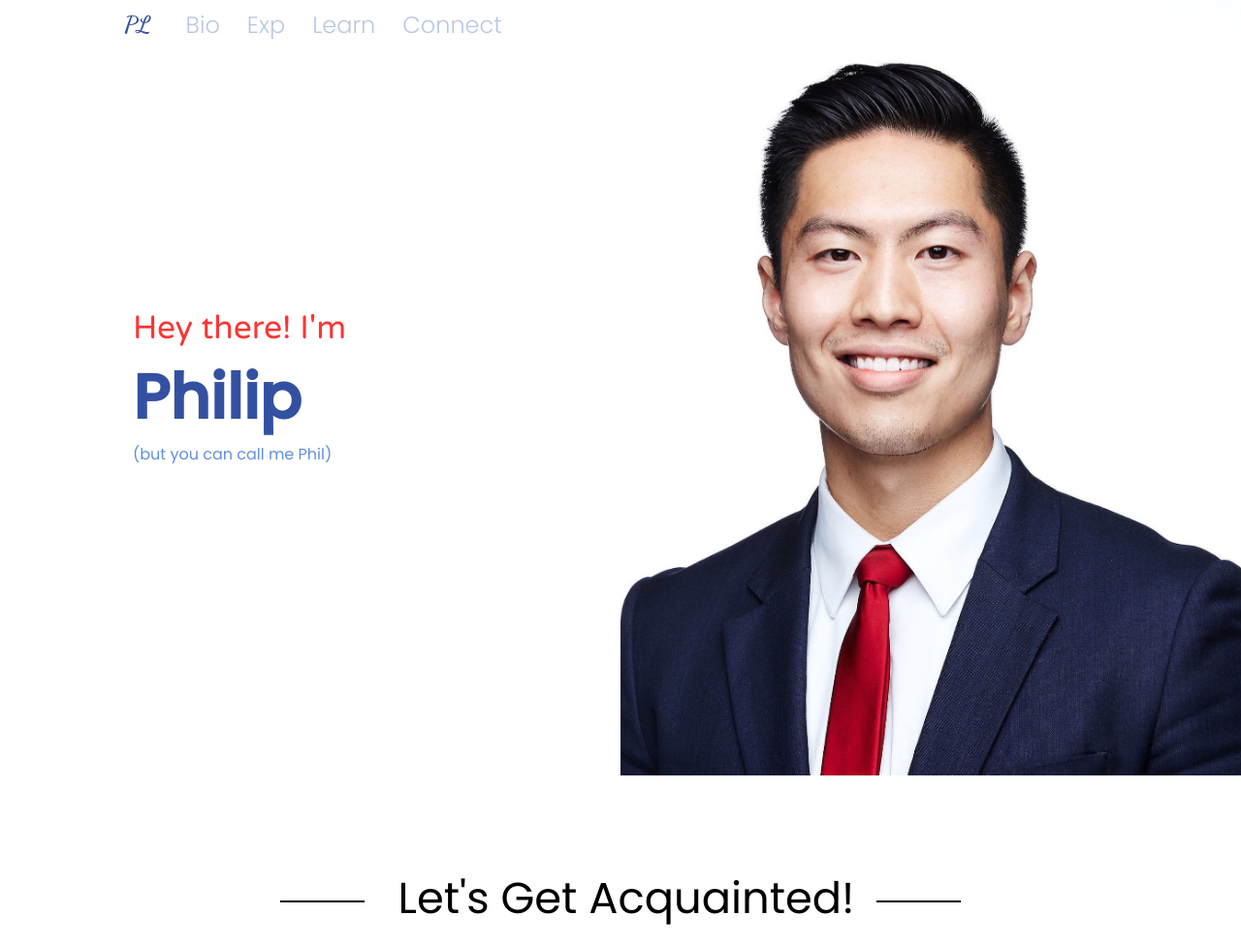
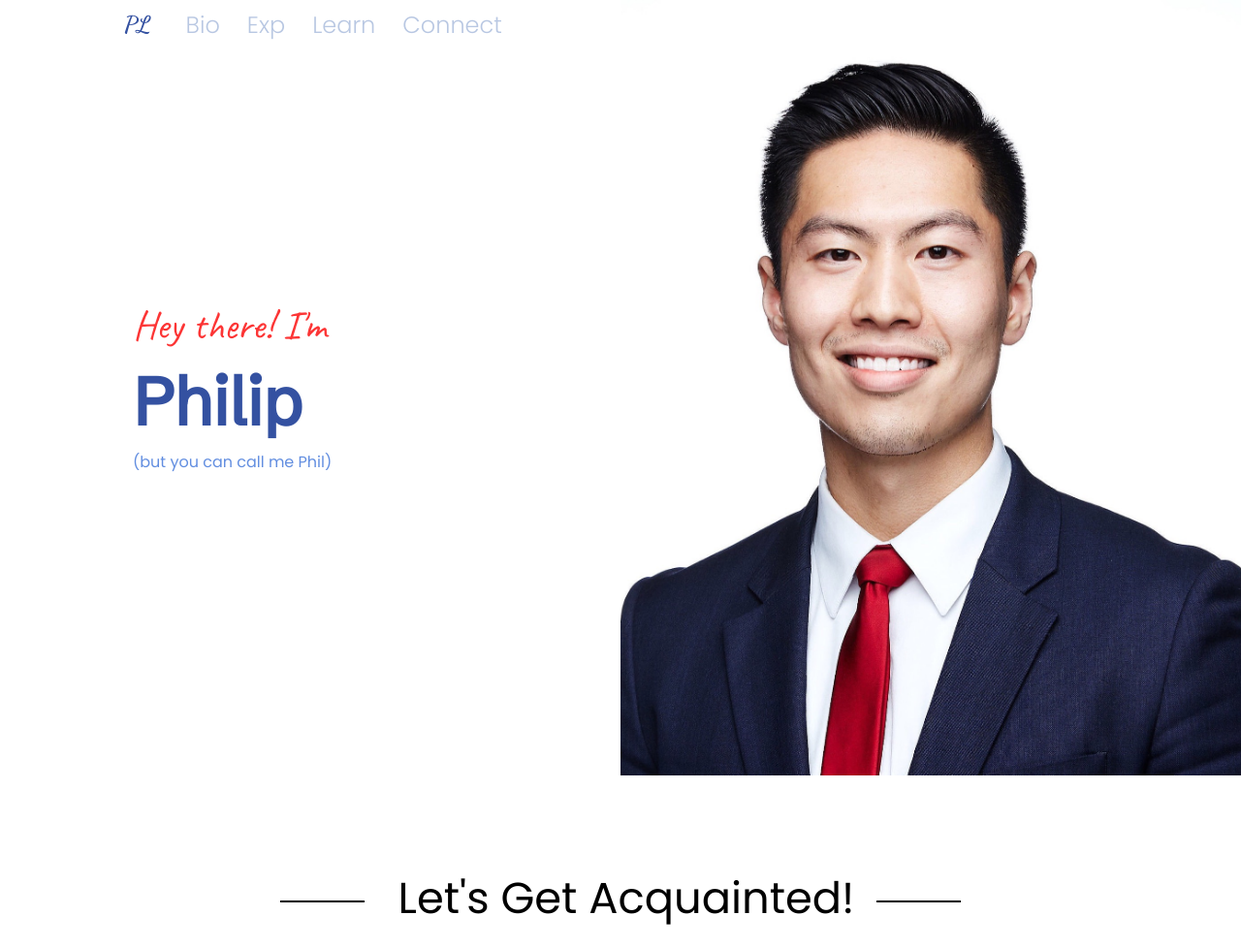
Before and after one commit to phlleebme/phlleebme.github.io, a plain HTML site: page index.html in a window 1280 px wide. Shown: the top 977 px of the page at 97% size. Drawn offline with nearby package versions, Linux system fonts and the light colour scheme; a script that the page names is missing.

Commit message:
updated font and size

```diff
--- a/index.css
+++ b/index.css
@@ -73,10 +73,10 @@ html {
   background-repeat: no-repeat;
  }
 
- #fp3 h1 {
+ /* #fp3 h1 {
    padding-left: 0px;
-   font-family: 'Martel', serif;
- }
+   font-family: 'Schibsted Grotesk', sans-serif;
+  } */
 
  #headingText {
   text-align: center;
@@ -85,18 +85,19 @@ html {
 #headingText h1 {
   text-align: left;
   padding-left: 20%;
-  font-size: 4rem;
+  font-size: 4.3rem;
   font-weight: 600;
   color: rgb(52, 81, 161);
+  font-family: 'Schibsted Grotesk', sans-serif;
 }
 
 #headingText h3 {
   text-align: left;
   padding-left: 20%;
   color: rgb(252, 53, 53);
-  font-size: 2.1rem;
-  font-family: 'Varela Round', sans-serif;
+  font-size: 2.6rem;
   padding-bottom: 5px;
+  font-family: 'Caveat', cursive;
 }
 
 #headingText h5 {
--- a/index.html
+++ b/index.html
@@ -10,6 +10,12 @@
     <link href="https://fonts.googleapis.com/css?family=Martel:400,800|Raleway:300,400,600,700&display=swap" rel="stylesheet">
     <link href="https://fonts.googleapis.com/css?family=Poppins:300,400,500|Varela+Round&display=swap" rel="stylesheet">
     <link href="https://fonts.googleapis.com/css?family=Dancing+Script:700&display=swap" rel="stylesheet">
+    <link rel="preconnect" href="https://fonts.googleapis.com">
+    <link rel="preconnect" href="https://fonts.gstatic.com" crossorigin>
+    <link href="https://fonts.googleapis.com/css2?family=Schibsted+Grotesk&display=swap" rel="stylesheet">
+    <link rel="preconnect" href="https://fonts.googleapis.com">
+    <link rel="preconnect" href="https://fonts.gstatic.com" crossorigin>
+    <link href="https://fonts.googleapis.com/css2?family=Caveat&family=Schibsted+Grotesk&display=swap" rel="stylesheet">
 
     <!-- Bootstrap CSS -->
     <link rel="stylesheet" href="https://stackpath.bootstrapcdn.com/bootstrap/4.1.3/css/bootstrap.min.css" integrity="sha384-MCw98/SFnGE8fJT3GXwEOngsV7Zt27NXFoaoApmYm81iuXoPkFOJwJ8ERdknLPMO"
@@ -75,10 +81,10 @@
                 <div class="d-none d-lg-block col-6" id="fp2">
                 </div>
 
-                <div class="d-lg-none d-block col-12 align-self-center" id="fp3">
+                <!-- <div class="d-lg-none d-block col-12 align-self-center" id="fp3">
                     <div id="fpText">
                     </div>
-                </div>
+                </div> -->
     </section>
 
 <!-- END of 1) INTRO PAGE -->
@@ -590,7 +596,7 @@ $(document).ready(function(){
   $(window).scroll(function () {
    var windowpos = $(window).scrollTop();
 
-   if (windowpos >= (pos.top - 200)) {
+   if (windowpos >= (pos.top - 300)) {
      div.addClass("AfterScroll");
    }
    else {
```
